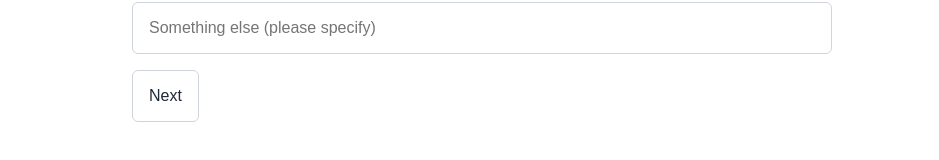
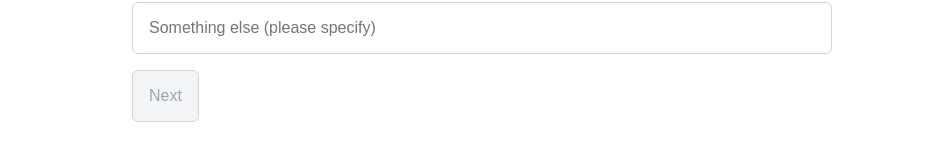
Before and after one commit to carson-fn/Co-Innovate, a React (Create React App) app: page /questionnaire in a window 1280 px wide. Shown: the part 568-728 px from the top of the page, without its empty margins (158-1097 px from the left). Built offline with nearby package versions, Linux system fonts and the light colour scheme.

Commit message:
Add disabled "next" button and no answer selected message

```diff
--- a/src/pages/landing/LandingPage.tsx
+++ b/src/pages/landing/LandingPage.tsx
@@ -8,7 +8,6 @@ import banner2 from "../../assets/banners/banner2.png";
 import FounderSection from "./components/FounderSection";
 import FloatingGetStartedButton from "./components/FloatingGetStartedButton";
 import GetStartedSection from "./components/GetStartedSection";
-import OfferingsSection from "./components/OfferingsSection";
 
 function LandingPage() {
     return (
--- a/src/pages/questionnaire/components/question-types/MultiSelectQuestion.tsx
+++ b/src/pages/questionnaire/components/question-types/MultiSelectQuestion.tsx
@@ -15,6 +15,7 @@ function MultiSelectQuestion({ question }: { question: MSQType }) {
 
     const [selectedAnswers, setSelectedAnswers] = React.useState<string[]>([])
     const [otherText, setOtherText] = React.useState("")
+    const [showSubmitHint, setShowSubmitHint] = React.useState(false)
 
     const hasSelection = selectedAnswers.length > 0 || otherText.trim() !== ''
 
@@ -22,6 +23,7 @@ function MultiSelectQuestion({ question }: { question: MSQType }) {
     useEffect(() => {
         setSelectedAnswers([])
         setOtherText("")
+        setShowSubmitHint(false)
 
         // check if this question was already answered
         const previousAnswers = answers[question.id]
@@ -49,6 +51,7 @@ function MultiSelectQuestion({ question }: { question: MSQType }) {
 
     // helper function to add/remove options from selectedAnswers
     const toggleOption = (value: string) => {
+        setShowSubmitHint(false)
         setSelectedAnswers(prev => prev.includes(value) ? prev.filter(v => v !== value) : [...prev, value])
     }
 
@@ -72,6 +75,16 @@ function MultiSelectQuestion({ question }: { question: MSQType }) {
         onAnswer(toBeSubmitted.join('; '))
     }
 
+    const handleSubmitClick = () => {
+        if (!hasSelection) {
+            setShowSubmitHint(true)
+            return
+        }
+
+        setShowSubmitHint(false)
+        submitAnswers()
+    }
+
 
 
     return (
@@ -90,8 +103,16 @@ function MultiSelectQuestion({ question }: { question: MSQType }) {
                                 className="text-input"
                                 value={otherText}
                                 placeholder={option.label}
-                                onChange={(e) => setOtherText(e.target.value)}
-                                onKeyDown={(e) => e.key === 'Enter' && submitAnswers()}
+                                onChange={(e) => {
+                                    setShowSubmitHint(false)
+                                    setOtherText(e.target.value)
+                                }}
+                                onKeyDown={(e) => {
+                                    if (e.key === 'Enter') {
+                                        e.preventDefault()
+                                        handleSubmitClick()
+                                    }
+                                }}
                             />
                         )
                     } else {
@@ -109,8 +130,17 @@ function MultiSelectQuestion({ question }: { question: MSQType }) {
                 })}
             </div>
 
-            <div>
-                <button className="answer-button" onClick={submitAnswers} disabled={!hasSelection}>Next</button>
+            <div className="submit-container">
+                <span className="submit-tooltip-wrap" title={!hasSelection ? "Please select an answer" : undefined}>
+                    <button
+                        className={"answer-button " + (!hasSelection ? "is-disabled" : "")}
+                        onClick={handleSubmitClick}
+                        aria-disabled={!hasSelection}
+                    >
+                        Next
+                    </button>
+                </span>
+                {showSubmitHint ? <p className="submit-hint">Please select an answer.</p> : null}
             </div>
         </div>
     )
--- a/src/pages/questionnaire/components/question-types/TextQuestion.tsx
+++ b/src/pages/questionnaire/components/question-types/TextQuestion.tsx
@@ -12,6 +12,8 @@ function TextQuestion({ question }: { question: TQType }) {
 
     const { answerCurrentQuestion: onAnswer, answers } = useQuestionnaireContext()
     const [answer, setAnswer] = useState("");
+
+    const hasAnswer = answer.trim() !== "";
 
     const submitAnswer = (e: React.FormEvent) => {
         e.preventDefault();
@@ -42,7 +44,7 @@ function TextQuestion({ question }: { question: TQType }) {
                 value={answer}
                 onChange={(e) => setAnswer(e.target.value)}
             ></input>
-            <button className="answer-button" type="submit">Next</button>
+            <button className="answer-button" type="submit" disabled={!hasAnswer}>Next</button>
             </form>
 
         </div>
--- a/src/pages/questionnaire/styles.css
+++ b/src/pages/questionnaire/styles.css
@@ -70,6 +70,20 @@
   color: #1f2937;
 }
 
+.answer-button:disabled {
+  background-color: #f3f4f6;
+  border-color: #d1d5db;
+  color: #9ca3af;
+  cursor: not-allowed;
+}
+
+.answer-button.is-disabled {
+  background-color: #f3f4f6;
+  border-color: #d1d5db;
+  color: #9ca3af;
+  cursor: not-allowed;
+}
+
 @media (hover: hover) and (pointer: fine) {
   .answer-button:hover {
     background-color: rgb(189, 242, 243);
@@ -81,6 +95,17 @@
 .answer-button:active {
   background-color: darkturquoise;
   color: #1f2937;
+}
+
+.submit-tooltip-wrap {
+  display: inline-block;
+}
+
+.submit-hint {
+  margin-top: 0.5rem;
+  margin-bottom: 0;
+  font-size: 0.95rem;
+  color: #6b7280;
 }
 
 .back-button {
```
